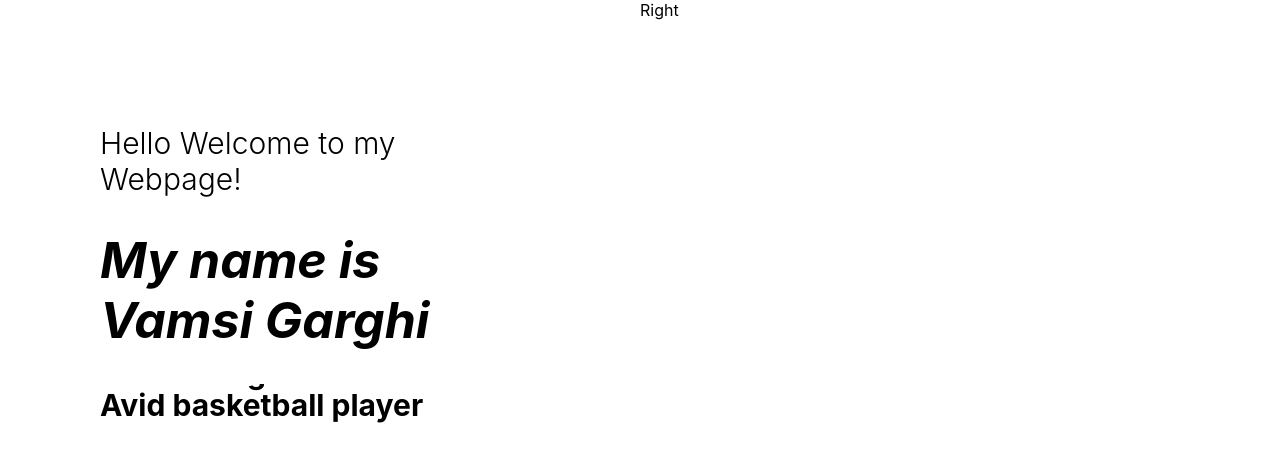
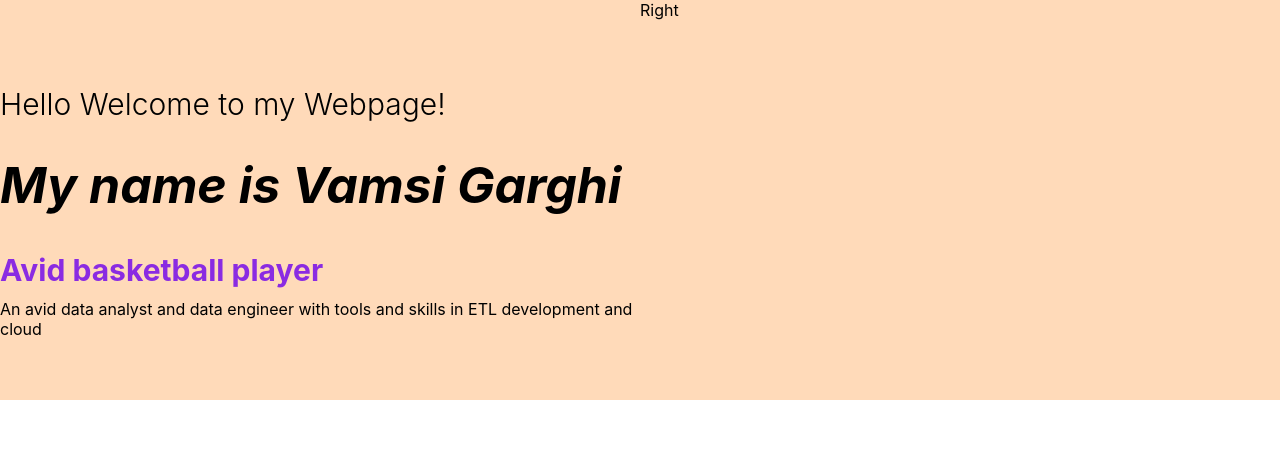
Before and after one commit to GarghiVamsi/Portfolio-website, a React (Create React App) app: page / in a window 1280 px wide. Shown: the top 462 px of the page. Built offline with nearby package versions, Linux system fonts and the light colour scheme.

Commit message:
added spaces in the intro section and added more padding design

```diff
--- a/src/Components/Intro page/Info.jsx
+++ b/src/Components/Intro page/Info.jsx
@@ -17,6 +17,9 @@
                         <div className="info-title-item"> Love life</div>
                     </div>
                 </div>
+                <div className="info-desc">
+                    An avid data analyst and data engineer with tools and skills in ETL development and cloud
+                </div>
             </div>
             </div>
             <div className="info-Right"> Right</div>
--- a/src/Components/Intro page/info.css
+++ b/src/Components/Intro page/info.css
@@ -1,19 +1,26 @@
 .info {
   display: flex;
   height: 50vh;
-  /* background-color: peachpuff; */
+  background-color: peachpuff;
 }
 
 .info-Left {
   flex: 1;
+  display: flex;
+  align-items: center;
+  justify-content: center;
 }
 
 .info-Right {
   flex: 1;
 }
 
-.info-left-padding {
+.info-left-wrapper {
   padding: 100px;
+  height: 50%;
+  display: flex;
+  flex-direction: column;
+  justify-content: space-between;
 }
 
 .info-welcome {
@@ -55,7 +62,7 @@
   height: 50px;
   font-size: 30px;
   font-weight: bold;
-  color: black;
+  color: blueviolet;
   display: flex;
   align-items: center;
 }
```
